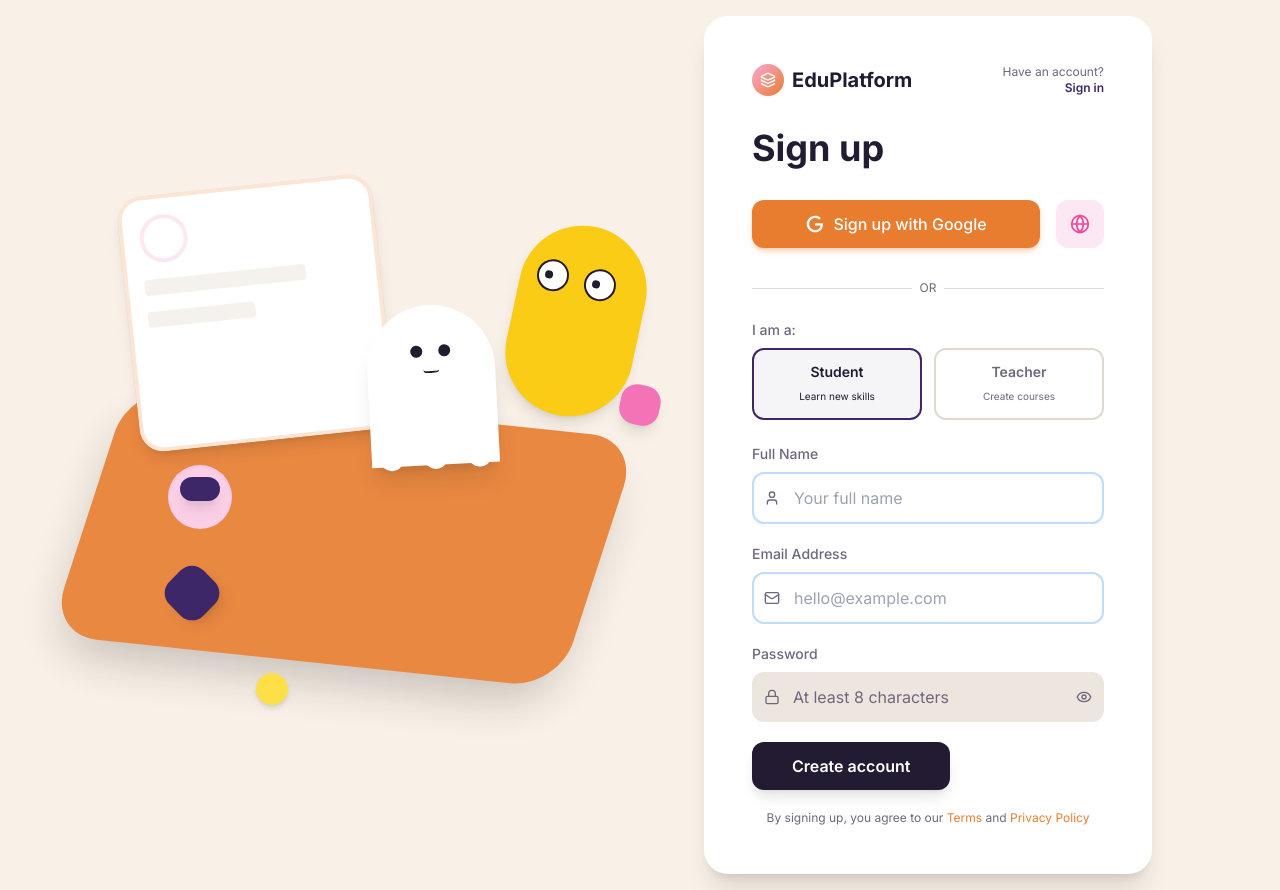
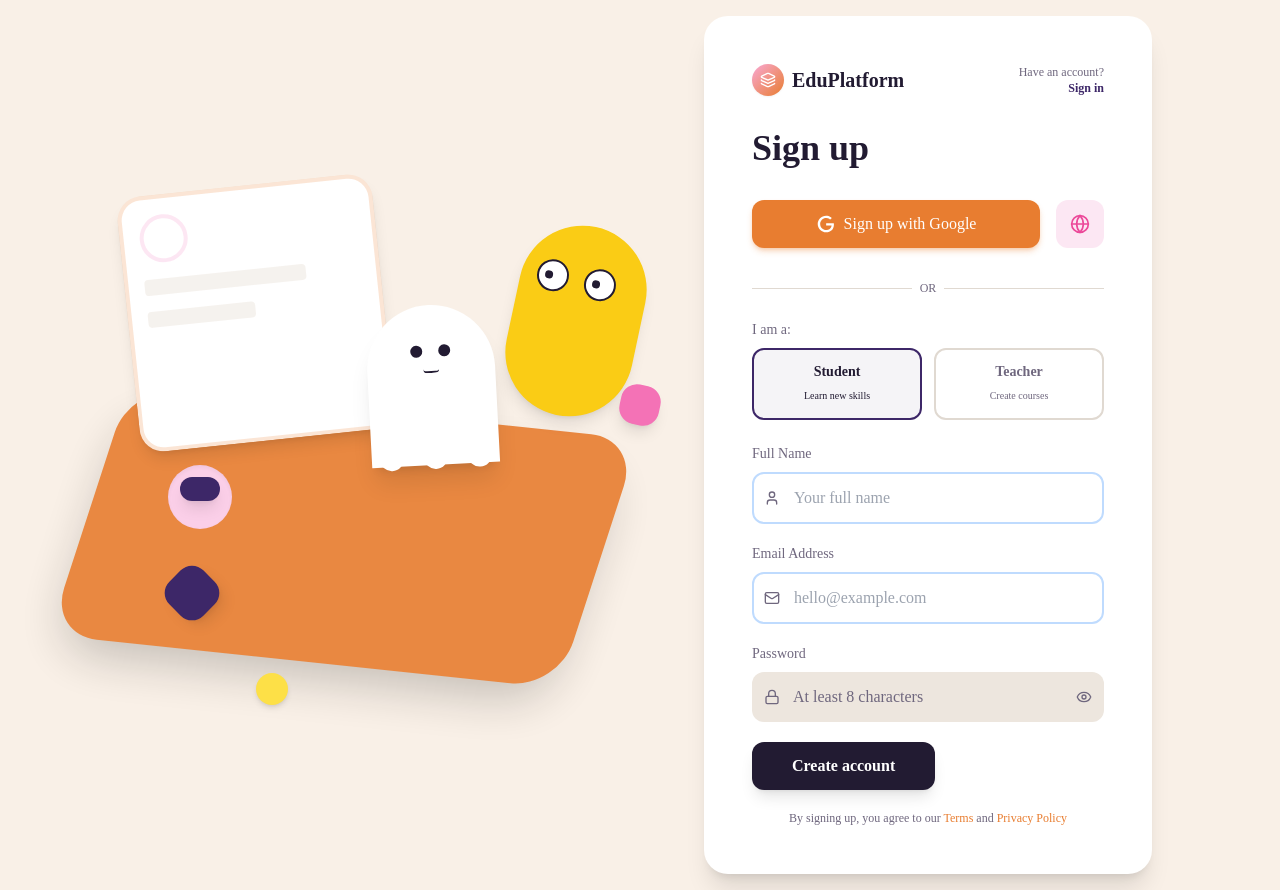
Before and after one commit to Abebdo/Study, a Next.js app: page /sign-up in a window 1280 px wide. Built offline with nearby package versions, Linux system fonts and the light colour scheme.

Commit message:
fix(build): remove remote Google font dependency in layout

```diff
--- a/app/layout.tsx
+++ b/app/layout.tsx
@@ -1,20 +1,8 @@
 import React from "react"
 import type { Metadata, Viewport } from "next"
-import { Inter, Poppins } from "next/font/google"
 import { PlatformProvider } from "@/lib/auth-context"
 
 import "./globals.css"
-
-const inter = Inter({
-  subsets: ["latin"],
-  variable: "--font-inter",
-})
-
-const poppins = Poppins({
-  subsets: ["latin"],
-  weight: ["400", "500", "600", "700", "800"],
-  variable: "--font-poppins",
-})
 
 export const metadata: Metadata = {
   title: "EduPlatform - Learn Without Limits",
@@ -33,9 +21,7 @@ export default function RootLayout({
 }>) {
   return (
     <html lang="en">
-      <body
-        className={`${inter.variable} ${poppins.variable} font-sans antialiased`}
-      >
+      <body className="font-sans antialiased">
         <PlatformProvider>{children}</PlatformProvider>
       </body>
     </html>
```
